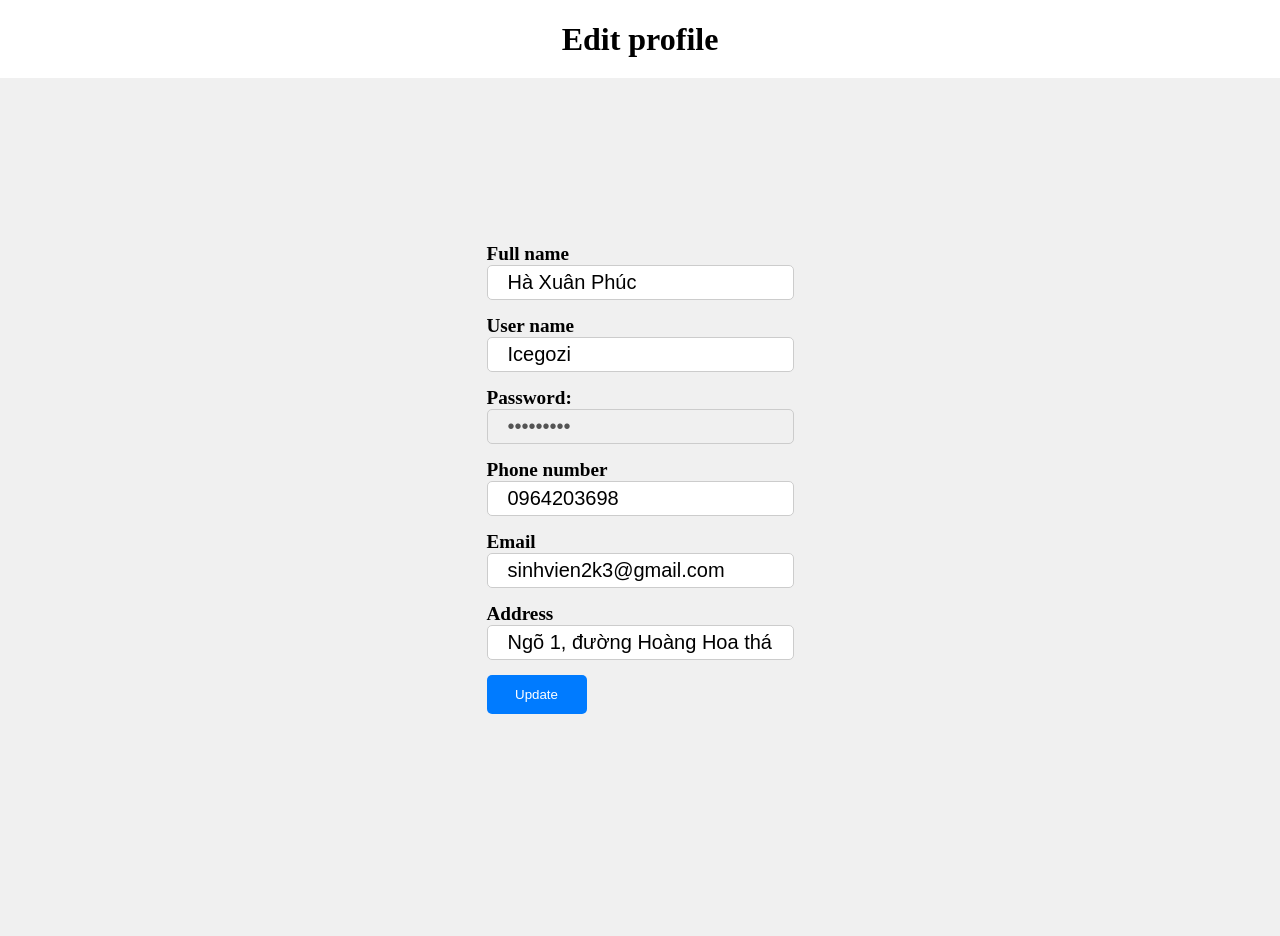
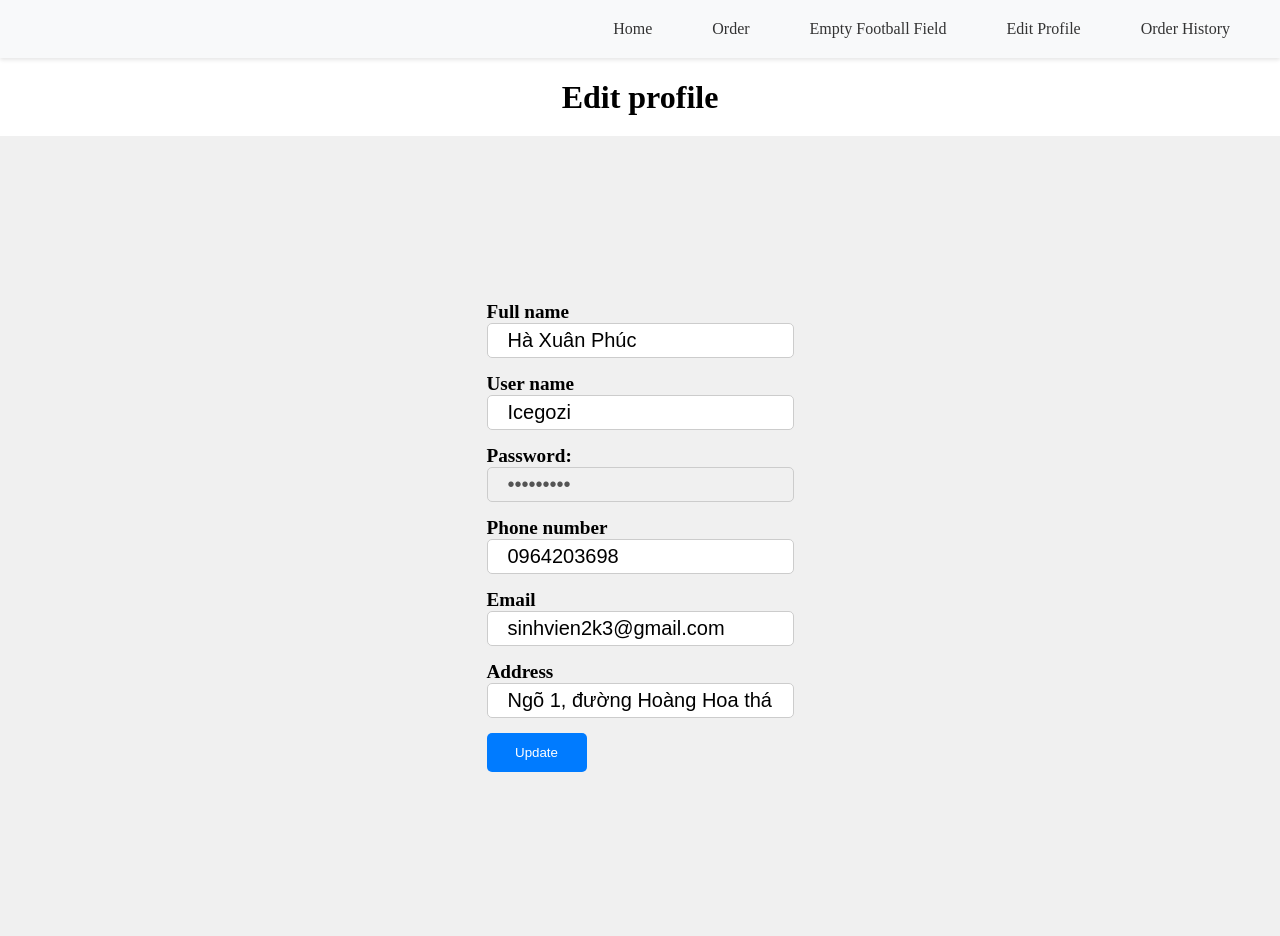
Before and after one commit to Icegozi/BC_nhom5, a PHP site: page /index.php?pg=userEdit in a window 1280 px wide. Before the commit the page ends 714 px from the top, so only its background shows below. Run offline with PHP 8.4, Linux system fonts and the light colour scheme.

Commit message:
update GUI

```diff
--- a/GUI/css/header.css
+++ b/GUI/css/header.css
@@ -0,0 +1,73 @@
+/* General styling for the header container */
+.contranner {
+    display: flex;
+    align-items: center;
+    justify-content: space-between;
+    background-color: #f8f9fa;
+    /* Light background color for header */
+    padding: 10px 20px;
+    box-shadow: 0 2px 4px rgba(0, 0, 0, 0.1);
+    /* Subtle shadow for depth */
+}
+
+/* Styling for the logo section */
+.contranner .logo img {
+    height: 50px;
+    /* Adjust as needed */
+}
+
+/* Styling for the wrapper containing the menu */
+.contranner .wrapper {
+    flex-grow: 1;
+}
+
+/* Remove default list styling */
+.contranner .wrapper .menu {
+    list-style-type: none;
+    margin: 0;
+    padding: 0;
+    display: flex;
+    justify-content: flex-end;
+    /* Align menu items to the right */
+}
+
+/* Styling for each menu item */
+.contranner .wrapper .menu li {
+    margin: 0 15px;
+    /* Space between menu items */
+}
+
+/* Styling for the links */
+.contranner .wrapper .menu li a {
+    color: #333;
+    /* Text color for links */
+    text-decoration: none;
+    /* Remove underline */
+    font-size: 16px;
+    /* Font size */
+    padding: 10px 15px;
+    /* Padding for clickable area */
+    display: block;
+    transition: background-color 0.3s, color 0.3s;
+    /* Smooth transition for hover effect */
+}
+
+/* Hover effect for links */
+.contranner .wrapper .menu li a:hover {
+    background-color: #e2e6ea;
+    /* Slightly darker background on hover */
+    color: #007bff;
+    /* Blue color for text on hover */
+    border-radius: 5px;
+    /* Rounded corners on hover */
+}
+
+/* Active link styling */
+.contranner .wrapper .menu li a.active {
+    background-color: #007bff;
+    /* Background color for active link */
+    color: white;
+    /* White text for active link */
+    border-radius: 5px;
+    /* Rounded corners for active link */
+}
--- a/GUI/css/userEdit.css
+++ b/GUI/css/userEdit.css
@@ -1,5 +1,4 @@
  body {
-     font-family: 'Times New Roman', Times, serif;
      margin: 0;
      padding: 0;
  }
--- a/GUI/header.php
+++ b/GUI/header.php
@@ -5,10 +5,24 @@
     <meta charset="UTF-8">
     <meta name="viewport" content="width=device-width, initial-scale=1.0">
     <title>header</title>
+    <link rel="stylesheet" href="css/header.css">
 </head>
 
 <body>
-
+    <div class="contranner">
+        <div class="logo">
+            <img src="" alt="">
+        </div>
+        <div class="wrapper">
+            <ul class="menu">
+                <li><a href="index.php?pg=home">Home</a></li>
+                <li><a href="index.php?pg=order">Order</a></li>
+                <li><a href="index.php?pg=pitchSearch">Empty Football Field</a></li>
+                <li><a href="index.php?pg=userEdit">Edit Profile</a></li>
+                <li><a href="index.php?pg=order">Order History</a></li>
+            </ul>
+        </div>
+    </div>
 </body>
 
 </html>
--- a/GUI/index.php
+++ b/GUI/index.php
@@ -1,4 +1,24 @@
 <?php
 include 'header.php';
-include 'userEdit.php';
+if(isset($_GET['pg'])){
+    $pg = $_GET['pg'];
+
+    switch($pg){
+        case 'order':
+            include 'order.php';
+            break;
+        case 'userEdit':
+            include 'userEdit.php';
+            break;
+        case 'pitchSearch':
+            include 'pitchSearch.php';
+            break;
+        default:
+            include 'home.php';
+            break;
+        }
+    }else{
+        include 'home.php';
+    }
+
 include 'footer.php';
```
